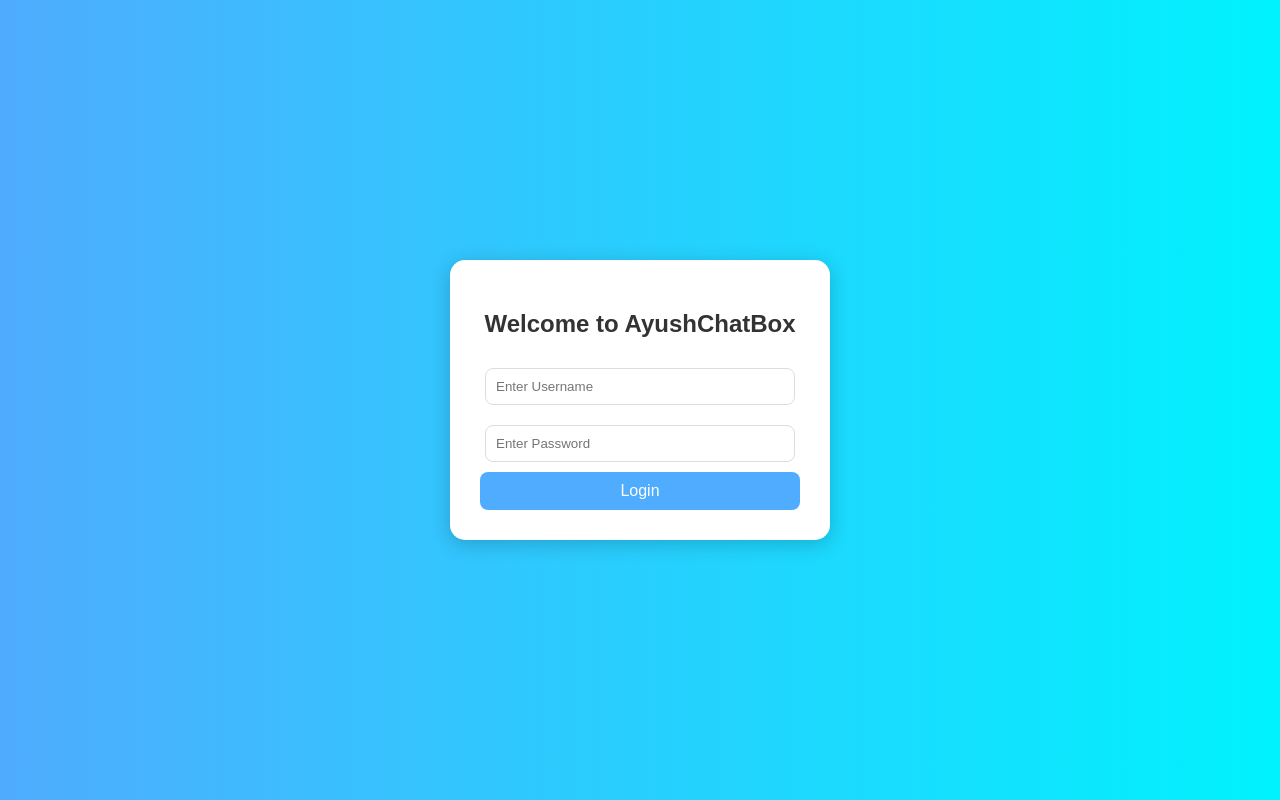
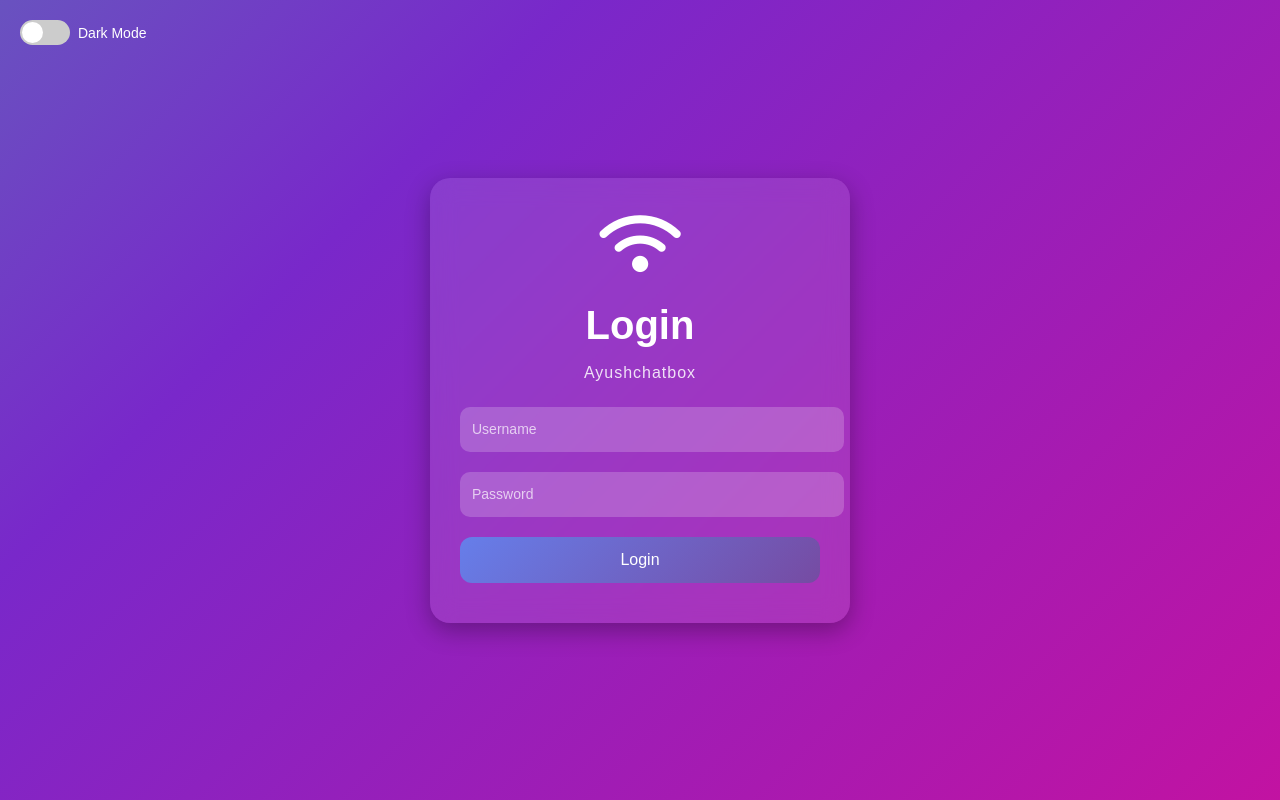
Before and after one commit to Ayushjha20090/ayushchatbox, a website: page public/login.html in a window 1280 px wide. Drawn offline with Linux system fonts and the light colour scheme.

Commit message:
Add files via upload

```diff
--- a/public/login.html
+++ b/public/login.html
@@ -2,60 +2,254 @@
 <html lang="en">
 <head>
   <meta charset="UTF-8">
-  <title>Login - AyushChatBox</title>
+  <meta name="viewport" content="width=device-width, initial-scale=1.0">
+  <title>Cool Login Page with Theme Switch</title>
   <style>
     body {
-      font-family: Arial, sans-serif;
-      background: linear-gradient(to right, #4facfe, #00f2fe);
+      margin: 0;
+      padding: 0;
+      font-family: 'Poppins', sans-serif;
+      height: 100vh;
       display: flex;
       justify-content: center;
       align-items: center;
-      height: 100vh;
-      margin: 0;
+      transition: background 1s ease;
     }
-    .login-box {
-      background: white;
-      padding: 30px;
-      border-radius: 15px;
+
+    body.gradient {
+      background: linear-gradient(-45deg, #ff0080, #7928ca, #2af598, #009efd);
+      background-size: 400% 400%;
+      animation: gradientBG 12s ease infinite;
+    }
+    @keyframes gradientBG {
+      0% { background-position: 0% 50%; }
+      50% { background-position: 100% 50%; }
+      100% { background-position: 0% 50%; }
+    }
+
+    body.dark {
+      background: #000;
+    }
+
+    .container {
+      width: 90%;
+      max-width: 360px;
+      padding: 40px 30px;
+      background: rgba(255, 255, 255, 0.1);
+      border-radius: 20px;
+      backdrop-filter: blur(12px);
+      box-shadow: 0 8px 25px rgba(0,0,0,0.3);
       text-align: center;
-      box-shadow: 0 4px 20px rgba(0,0,0,0.2);
-      width: 320px;
+      color: white;
+      animation: fadeIn 1.2s ease forwards;
+      opacity: 0;
+      position: relative;
     }
-    h2 {
-      margin-bottom: 20px;
-      color: #333;
+    @keyframes fadeIn {
+      from { opacity: 0; transform: translateY(40px); }
+      to { opacity: 1; transform: translateY(0); }
     }
-    input {
-      width: 90%;
-      padding: 10px;
-      margin: 10px 0;
-      border: 1px solid #ddd;
-      border-radius: 8px;
+
+    .wifi-icon {
+      font-size: 65px;
+      margin-bottom: 10px;
+      animation: bounce 2s infinite;
     }
-    button {
+    @keyframes bounce {
+      0%, 100% { transform: translateY(0); }
+      50% { transform: translateY(-10px); }
+    }
+
+    h1 {
+      margin: 5px 0;
+      font-size: 2.5em;
+      font-weight: bold;
+    }
+    p {
+      margin-bottom: 25px;
+      opacity: 0.85;
+      letter-spacing: 1px;
+    }
+
+    form {
+      display: flex;
+      flex-direction: column;
+      gap: 20px;
+    }
+
+    .input-group {
+      position: relative;
+    }
+    .input-group input {
       width: 100%;
-      padding: 10px;
-      background: #4facfe;
+      padding: 14px 12px;
       border: none;
+      border-radius: 10px;
+      background: rgba(255,255,255,0.2);
       color: white;
-      font-size: 16px;
-      border-radius: 8px;
-      cursor: pointer;
+      font-size: 15px;
+      outline: none;
       transition: 0.3s;
     }
+    .input-group input:focus {
+      background: rgba(255,255,255,0.3);
+      box-shadow: 0 0 10px rgba(255,255,255,0.5);
+    }
+    .input-group label {
+      position: absolute;
+      left: 12px;
+      top: 50%;
+      transform: translateY(-50%);
+      color: rgba(255,255,255,0.7);
+      font-size: 14px;
+      pointer-events: none;
+      transition: 0.3s ease;
+    }
+    .input-group input:focus + label,
+    .input-group input:not(:placeholder-shown) + label {
+      top: -8px;
+      left: 8px;
+      font-size: 12px;
+      color: #fff;
+      background: rgba(255,255,255,0.1);
+      padding: 0 4px;
+      border-radius: 4px;
+    }
+
+    button {
+      padding: 14px;
+      border: none;
+      border-radius: 12px;
+      font-size: 16px;
+      color: white;
+      background: linear-gradient(135deg, #667eea, #764ba2);
+      cursor: pointer;
+      overflow: hidden;
+      position: relative;
+      z-index: 1;
+      transition: transform 0.2s;
+    }
     button:hover {
-      background: #00c6ff;
+      transform: scale(1.05);
+    }
+    button::after {
+      content: "";
+      position: absolute;
+      top: 50%;
+      left: 50%;
+      width: 0;
+      height: 0;
+      background: rgba(255,255,255,0.3);
+      border-radius: 50%;
+      transform: translate(-50%, -50%);
+      z-index: -1;
+      transition: width 0.5s ease, height 0.5s ease;
+    }
+    button:active::after {
+      width: 300px;
+      height: 300px;
+    }
+
+    /* Toggle switch near username */
+    .switch-container {
+      position: absolute;
+      top: 20px;
+      left: 20px;
+      display: flex;
+      align-items: center;
+      gap: 8px;
+    }
+
+    .switch {
+      position: relative;
+      display: inline-block;
+      width: 50px;
+      height: 25px;
+    }
+    .switch input {
+      opacity: 0;
+      width: 0;
+      height: 0;
+    }
+    .slider {
+      position: absolute;
+      cursor: pointer;
+      top: 0;
+      left: 0;
+      right: 0;
+      bottom: 0;
+      background-color: #ccc;
+      transition: 0.4s;
+      border-radius: 25px;
+    }
+    .slider:before {
+      position: absolute;
+      content: "";
+      height: 21px;
+      width: 21px;
+      left: 2px;
+      bottom: 2px;
+      background-color: white;
+      transition: 0.4s;
+      border-radius: 50%;
+    }
+    .switch input:checked + .slider {
+      background-color: #764ba2;
+    }
+    .switch input:checked + .slider:before {
+      transform: translateX(25px);
+    }
+
+    .switch-label {
+      color: white;
+      font-size: 14px;
     }
   </style>
+
+  <link rel="stylesheet" href="https://cdnjs.cloudflare.com/ajax/libs/font-awesome/6.5.0/css/all.min.css">
 </head>
-<body>
-  <div class="login-box">
-    <h2>Welcome to AyushChatBox</h2>
-    <form action="/login" method="POST">
-      <input type="text" name="username" placeholder="Enter Username" required><br>
-      <input type="password" name="password" placeholder="Enter Password" required><br>
+<body class="gradient">
+
+  <!-- Switch near username -->
+  <div class="switch-container">
+    <label class="switch">
+      <input type="checkbox" id="toggleTheme">
+      <span class="slider"></span>
+    </label>
+    <span class="switch-label">Dark Mode</span>
+  </div>
+
+  <div class="container">
+    <div class="wifi-icon">
+      <i class="fa-solid fa-wifi"></i>
+    </div>
+    <h1>Login</h1>
+    <p>Ayushchatbox</p>
+    <form>
+      <div class="input-group">
+        <input type="text" id="username" placeholder=" " required>
+        <label for="username">Username</label>
+      </div>
+      <div class="input-group">
+        <input type="password" id="password" placeholder=" " required>
+        <label for="password">Password</label>
+      </div>
       <button type="submit">Login</button>
     </form>
   </div>
+
+  <script>
+    const toggle = document.getElementById("toggleTheme");
+    const body = document.body;
+    toggle.addEventListener("change", () => {
+      if (toggle.checked) {
+        body.classList.remove("gradient");
+        body.classList.add("dark");
+      } else {
+        body.classList.remove("dark");
+        body.classList.add("gradient");
+      }
+    });
+  </script>
 </body>
 </html>
```
